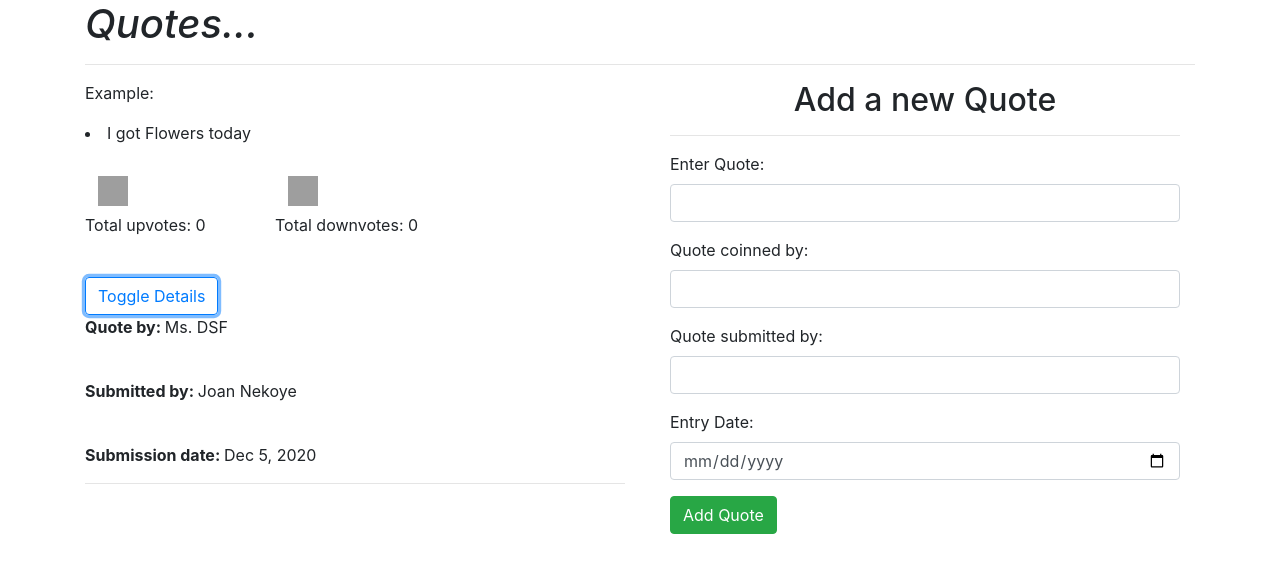
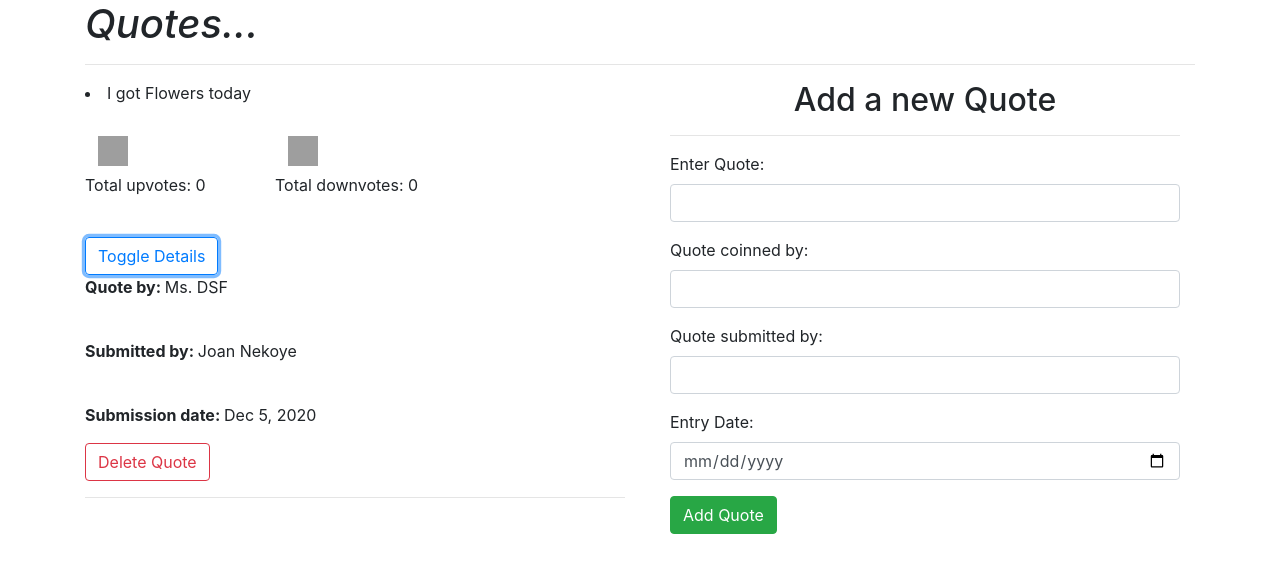
Before and after one commit to joannekoye/quotes, an Angular app: page / in a window 1280 px wide. Both pictures are taken after a click on the button "Toggle Details". Shown: the top 572 px of the page. Built offline with nearby package versions, Linux system fonts and the light colour scheme; grey boxes are pictures that could not be loaded.

Commit message:
Delete quote feature

```diff
--- a/src/app/quote-detail/quote-detail.component.html
+++ b/src/app/quote-detail/quote-detail.component.html
@@ -3,3 +3,4 @@
 <p><strong>Submitted by: </strong>{{ quote.submitPerson}} </p>
 <br>
 <p><strong>Submission date: </strong>{{ quote.date|date}} </p>
+<button (click)= 'quoteDelete(true)' class="btn btn-outline-danger">Delete Quote</button>
--- a/src/app/quote-detail/quote-detail.component.ts
+++ b/src/app/quote-detail/quote-detail.component.ts
@@ -11,6 +11,10 @@ export class QuoteDetailComponent implements OnInit {
   @Input() quote: Quote;
   @Output() isComplete = new EventEmitter<boolean>()
 
+  quoteDelete(complete:boolean){
+    this.isComplete.emit(complete)
+  }
+
   constructor() { }
 
   ngOnInit(): void {
--- a/src/app/quote/quote.component.html
+++ b/src/app/quote/quote.component.html
@@ -4,7 +4,6 @@
   <hr>
   <div class="row">
     <div class="col-md-6">
-      <p>Example:</p>
       <div *ngFor='let quote of quotes; let i = index'>
         <div>
           <li>
--- a/src/app/quote/quote.component.ts
+++ b/src/app/quote/quote.component.ts
@@ -31,7 +31,7 @@ export class QuoteComponent implements OnInit {
 
   deleteQuote(isComplete,index){
     if (isComplete) {
-      let toDelete = confirm(`Are you sure you want to delete ${this.quotes[index].quote}?`)
+      let toDelete = confirm(`Are you sure you want to delete ${this.quotes[index].author}'s quote?`)
 
       if (toDelete){
         this.quotes.splice(index, 1)
```
